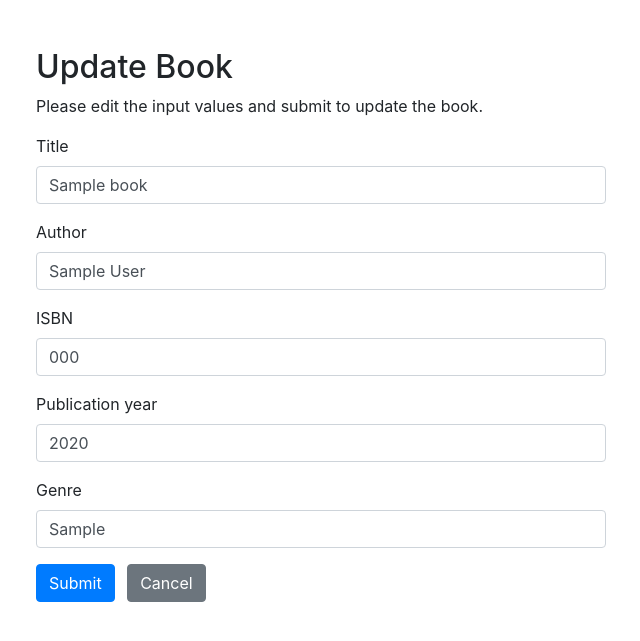
After one commit to hikusama/alimbrary_v2.0-sisirain-version-, a PHP site: page /updatebook.php?book_id=1 in a window 1280 px wide. The commit adds this page. Shown: the top 641 px of the page, without its empty margins (319-959 px from the left). Run offline with PHP 8.4, Linux system fonts and the light colour scheme; tables that the repository leaves empty or names only in its code hold one stand-in row (values such as "Sample post").

```diff
--- /dev/null
+++ b/updatebook.php
@@ -0,0 +1,199 @@
+<?php
+// Include config file
+require_once "config.php";
+
+// Define variables and initialize with empty values
+$title = $author = $isbn = $pub_year = $genre = "";
+$title_err = $author_err = $isbn_err = $pub_year_err = $genre_err = "";
+
+// Processing form data when form is submitted
+if(isset($_POST["book_id"]) && !empty($_POST["book_id"])){
+    // Get hidden input value
+    $book_id = $_POST["book_id"];
+
+    // Validate title
+    $input_title = trim($_POST["title"]);
+    if(empty($input_title)){
+        $title_err = "Please enter an title.";
+    } else{
+        $title = $input_title;
+    }
+
+    // Validate author
+    $input_author = trim($_POST["author"]);
+    if(empty($input_author)){
+        $author_err = "Please enter an author.";
+    } else{
+        $author = $input_author;
+    }
+
+    // Validate isbn
+    $input_isbn = trim($_POST["isbn"]);
+    if(empty($input_isbn)){
+        $isbn_err = "Please enter an isbn.";
+    } else{
+        $isbn = $input_isbn;
+    }
+
+    // Validate publication year
+    $input_pub_year = trim($_POST["pub_year"]);
+    if(empty($input_pub_year)){
+        $pub_year_err = "Please enter a publication year.";
+    } else{
+        $pub_year = $input_pub_year;
+    }
+
+    // Validate genre
+    $input_genre = trim($_POST["genre"]);
+    if(empty($input_genre)){
+        $genre_err = "Please enter a genre.";
+    } else{
+        $genre = $input_genre;
+    }
+
+    // Check input errors before inserting in database
+    if(empty($title_err) && empty($author_err) && empty($isbn_err) && empty($pub_year_err) && empty($genre_err)){
+        // Prepare an update statement
+        $sql = "UPDATE books SET title=?, author=?, isbn=?, pub_year=?, genre=? WHERE book_id=?";
+
+        if($stmt = mysqli_prepare($conn, $sql)){
+            // Bind variables to the prepared statement as parameters
+            mysqli_stmt_bind_param($stmt, "sssssi", $param_title, $param_author, $param_isbn, $param_pub_year, $param_genre, $param_id);
+
+            // Set parameters
+            $param_title = $title;
+            $param_author = $author;
+            $param_isbn = $isbn;
+            $param_pub_year = $pub_year;
+            $param_genre = $genre;
+            $param_id = $book_id;
+
+            // Attempt to execute the prepared statement
+            if(mysqli_stmt_execute($stmt)){
+                // Records updated successfully. Redirect to landing page
+                header("location: books.php");
+                exit();
+            } else{
+                echo "Oops! Something went wrong. Please try again later.";
+            }
+        }
+
+        // Close statement
+        mysqli_stmt_close($stmt);
+    }
+
+    // Close connection
+    mysqli_close($conn);
+} else{
+    // Check existence of book_id parameter before processing further
+    if(isset($_GET["book_id"]) && !empty(trim($_GET["book_id"]))){
+        // Get URL parameter
+        $book_id =  trim($_GET["book_id"]);
+
+        // Prepare a select statement
+        $sql = "SELECT * FROM books WHERE book_id = ?";
+        if($stmt = mysqli_prepare($conn, $sql)){
+            // Bind variables to the prepared statement as parameters
+            mysqli_stmt_bind_param($stmt, "i", $param_id);
+
+            // Set parameters
+            $param_id = $book_id;
+
+            // Attempt to execute the prepared statement
+            if(mysqli_stmt_execute($stmt)){
+                $result = mysqli_stmt_get_result($stmt);
+
+                if(mysqli_num_rows($result) == 1){
+                    /* Fetch result row as an associative array. Since the result set
+                    contains only one row, we don't need to use while loop */
+                    $row = mysqli_fetch_array($result, MYSQLI_ASSOC);
+
+                    // Retrieve individual field value
+                    $title = $row["title"];
+                    $author = $row["author"];
+                    $isbn = $row["isbn"];
+                    $pub_year = $row["pub_year"];
+                    $genre = $row["genre"];
+                } else{
+                    // URL doesn't contain valid id. Redirect to error page
+                    header("location: error.php");
+                    exit();
+                }
+
+            } else{
+                echo "Oops! Something went wrong. Please try again later.";
+            }
+        }
+
+        // Close statement
+        mysqli_stmt_close($stmt);
+
+        // Close connection
+        mysqli_close($conn);
+    }  else{
+        // URL doesn't contain book_id parameter. Redirect to error page
+        header("location: error.php");
+        exit();
+    }
+}
+?>
+
+
+<!DOCTYPE html>
+<html lang="en">
+<head>
+    <meta charset="UTF-8">
+    <title>Update Record</title>
+    <link rel="stylesheet" href="https://stackpath.bootstrapcdn.com/bootstrap/4.5.2/css/bootstrap.min.css">
+    <style>
+        .wrapper{
+            width: 600px;
+            margin: 0 auto;
+        }
+    </style>
+</head>
+<body>
+    <div class="wrapper">
+        <div class="container-fluid">
+            <div class="row">
+                <div class="col-md-12">
+                    <h2 class="mt-5">Update Book</h2>
+                    <p>Please edit the input values and submit to update the book.</p>
+                    <form action="<?php echo htmlspecialchars($_SERVER["PHP_SELF"]); ?>" method="post">
+                        <div class="form-group">
+                            <label>Title</label>
+                            <input type="text" name="title" class="form-control <?php echo (!empty($title_err)) ? 'is-invalid' : ''; ?>" value="<?php echo $title; ?>">
+                            <span class="invalid-feedback"><?php echo $title_err;?></span>
+                        </div>
+                        <div class="form-group">
+                            <label>Author</label>
+                            <input type="text" name="author" class="form-control <?php echo (!empty($author_err)) ? 'is-invalid' : ''; ?>" value="<?php echo $author; ?>">
+                            <span class="invalid-feedback"><?php echo $author_err;?></span>
+                        </div>
+                        <div class="form-group">
+                            <label>ISBN</label>
+                            <input type="text" name="isbn" class="form-control <?php echo (!empty($isbn_err)) ? 'is-invalid' : ''; ?>" value="<?php echo $isbn; ?>">
+                            <span class="invalid-feedback"><?php echo $isbn_err;?></span>
+                        </div>
+                        <div class="form-group">
+                            <label>Publication year</label>
+                            <input type="text" name="pub_year" class="form-control <?php echo (!empty($pub_year_err)) ? 'is-invalid' : ''; ?>" value="<?php echo $pub_year; ?>">
+                            <span class="invalid-feedback"><?php echo $pub_year_err;?></span>
+                        </div>
+                        <div class="form-group">
+                            <label>Genre</label>
+                            <input type="text" name="genre" class="form-control <?php echo (!empty($genre_err)) ? 'is-invalid' : ''; ?>" value="<?php echo $genre; ?>">
+                            <span class="invalid-feedback"><?php echo $genre_err;?></span>
+                        </div>
+
+                        <input type="hidden" name="book_id" value="<?php echo $book_id; ?>"/>
+                        <input type="submit" class="btn btn-primary" value="Submit">
+                        <a href="books.php" class="btn btn-secondary ml-2">Cancel</a>
+
+                    </form>
+                </div>
+            </div>
+        </div>
+    </div>
+</body>
+</html>
```
Also changed, not shown: books.php (+27 -17 lines), deletebook.php (added, +76 -0 lines), viewbook.php (added, +100 -0 lines).
